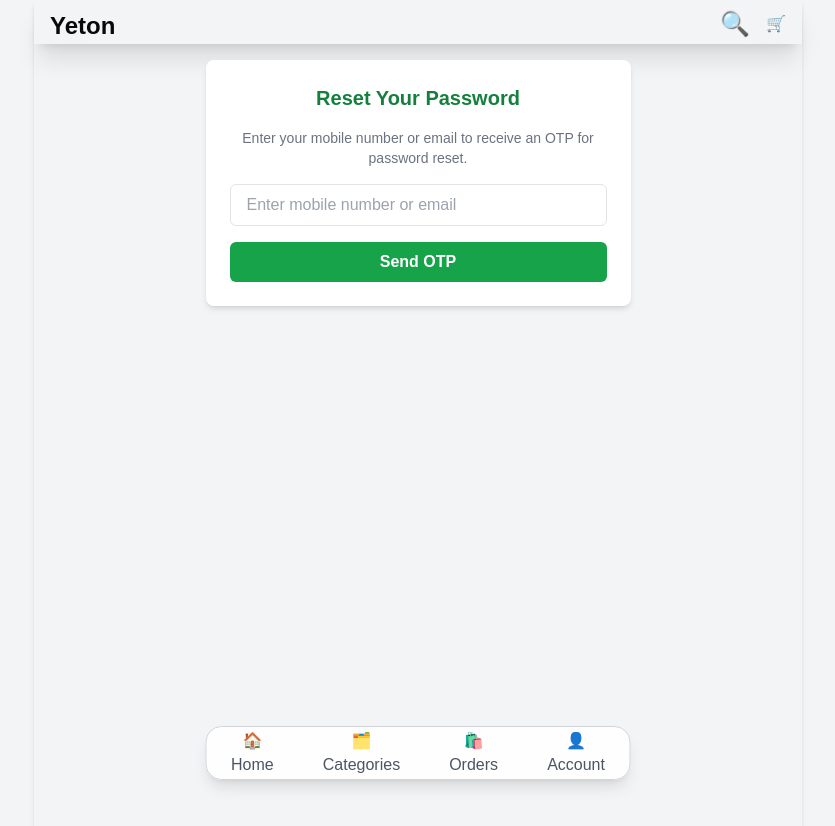
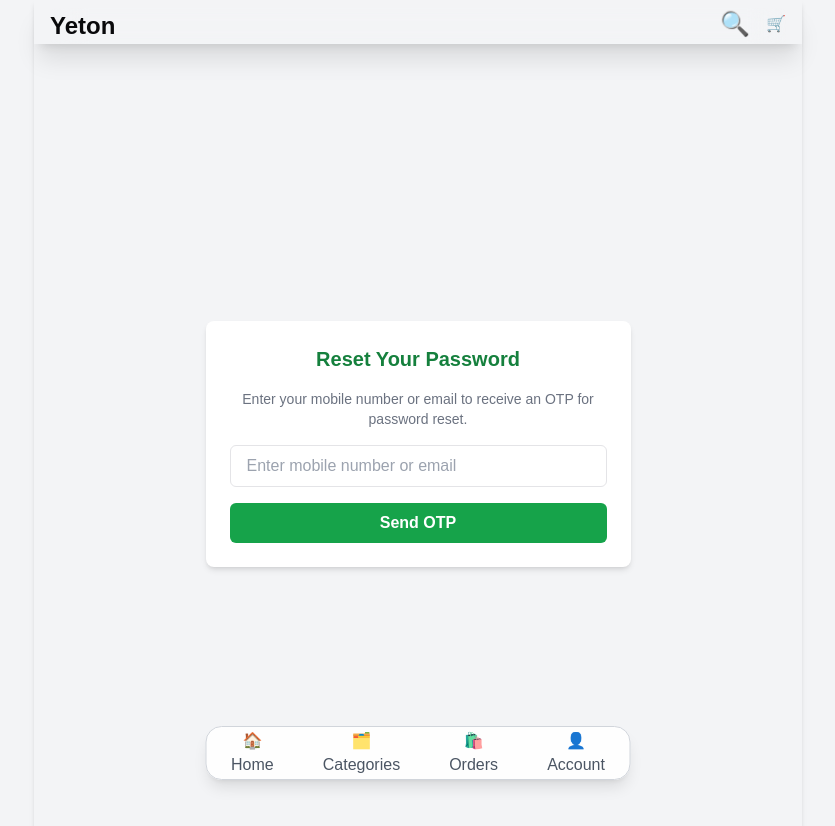
Before and after one commit to joesunesis/adeton, a Next.js app: page /reset-password in a window 1280 px wide. Shown: the top 826 px of the page, without its empty margins (222-1057 px from the left). Built offline with nearby package versions, Linux system fonts and the light colour scheme.

Commit message:
Update reset-password.tsx

```diff
--- a/pages/reset-password.tsx
+++ b/pages/reset-password.tsx
@@ -1,3 +1,4 @@
+import { MaxWidthWrapper } from '@/app/components';
 import { useEffect, useState } from 'react';
 
 export default function ResetPassword() {
@@ -51,7 +52,7 @@ export default function ResetPassword() {
   }
 
   return (
-    <div className="flex flex-col justify-center items-center p-4">
+    <MaxWidthWrapper className='p-4 flex justify-center items-start sm:items-center'>
       <div className="bg-white rounded-lg shadow-md p-6 w-full max-w-md">
         {step === 1 && (
           <form onSubmit={handleRequestOtp} className="space-y-4">
@@ -156,6 +157,6 @@ export default function ResetPassword() {
           </form>
         )}
       </div>
-    </div>
+    </MaxWidthWrapper>
   );
 }
```
